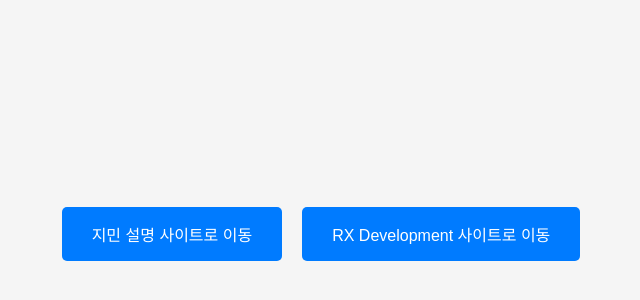
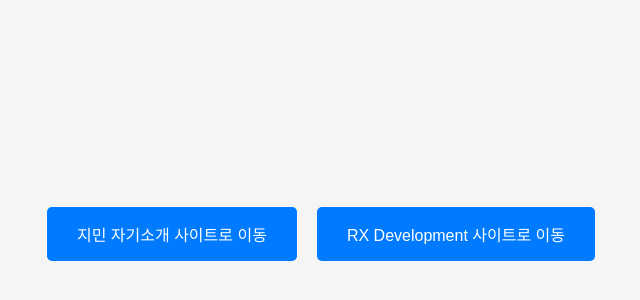
Before and after one commit to Jimini1208/Jimini1208.github.io, a plain HTML site: page index.html in a window 1280 px wide. Shown: the part 166-466 px from the top of the page, without its empty margins (319-959 px from the left). Drawn offline with Linux system fonts and the light colour scheme.

Commit message:
Update index.html

```diff
--- a/index.html
+++ b/index.html
@@ -3,7 +3,7 @@
 <head>
     <meta charset="UTF-8">
     <meta name="viewport" content="width=device-width, initial-scale=1.0">
-    <title>세련된 버튼</title>
+    <title>지민</title>
     <style>
         body {
             display: flex;
@@ -36,8 +36,8 @@
 </head>
 <body>
 
-    <button class="button" onclick="window.location.href='https://www.example1.com'">지민 설명 사이트로 이동</button>
-    <button class="button" onclick="window.location.href='https://www.example2.com'">RX Development 사이트로 이동</button>
+    <button class="button" onclick="window.location.href='https://jimini1208.github.io/Jimini-Info/'">지민 자기소개 사이트로 이동</button>
+    <button class="button" onclick="window.location.href='https://jimini1208.github.io/RX-Development/'">RX Development 사이트로 이동</button>
 
 </body>
 </html>
```
